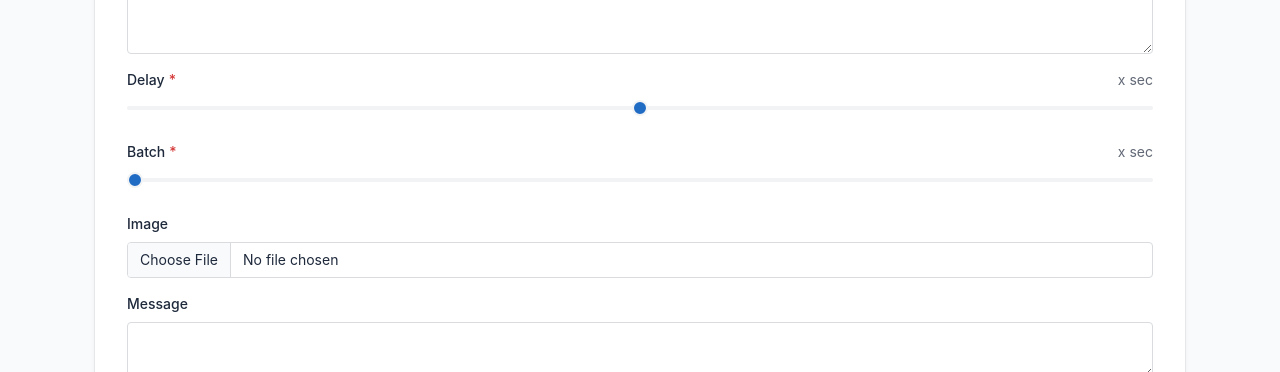
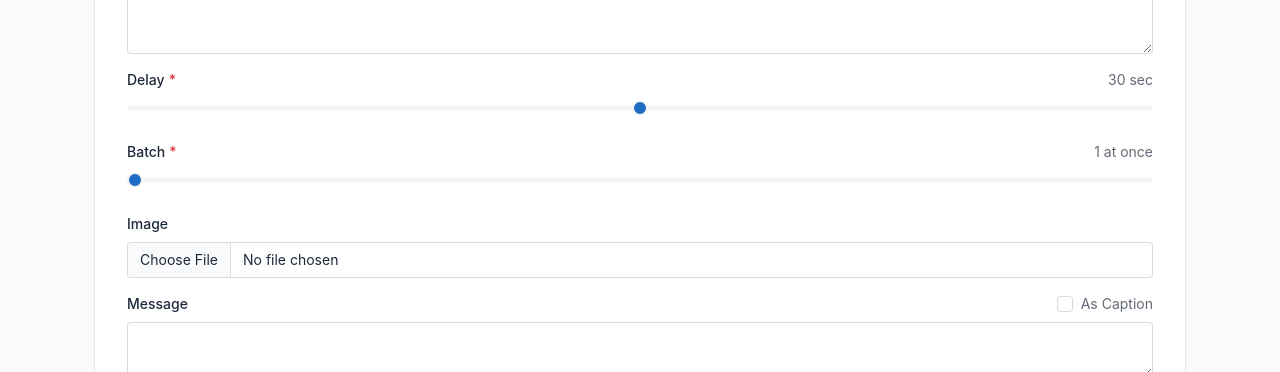
Before and after one commit to devnullsans/wa-react, a React (Create React App) app: page /sendm in a window 1280 px wide. Shown: the part 303-675 px from the top of the page. Built offline with nearby package versions, Linux system fonts and the light colour scheme; sample sign-in values are in the browser's storage.

Commit message:
some design changes

```diff
--- a/src/pages/AddWA.js
+++ b/src/pages/AddWA.js
@@ -57,8 +57,10 @@ export default function AddWA(props) {
       const body = await res.json();
       if (res.ok) {
         const event = body.data.event;
-        if (event === 'authenticated' || event === 'ready') navigate('/dashboard');
-        else {
+        if (event === 'authenticated' || event === 'ready') {
+          // navigate('/dashboard');
+          setAlerts([...alerts, { type: 'success', title: 'Whatsapp Connected!', text: '' }]);
+        } else {
           setQr(body.data.qr);
           setTimeout(fetchQR, 4e3);
         }
@@ -85,13 +87,15 @@ export default function AddWA(props) {
         </div>
         <div className="page-body">
           {loading && <Loader />}
-          <div className="container-xl">
-            <QRCode value={qr} />
-          </div>
+          {qr.length > 10 && (
+            <div className="container-xl">
+              <QRCode value={qr} />
+            </div>
+          )}
         </div>
+        <Alert list={alerts} setList={setAlerts} />
         <Footer />
       </div>
-      <Alert list={alerts} setList={setAlerts} />
     </>
   );
 }
--- a/src/pages/Campaigns.js
+++ b/src/pages/Campaigns.js
@@ -1,4 +1,4 @@
-import { Link, useLocation } from "react-router-dom";
+import { useLocation } from "react-router-dom";
 import { useState } from "react";
 import Alert from "../components/Alert";
 import Loader from "../components/Loader";
@@ -69,9 +69,9 @@ export default function Campaigns() {
             </div>
           </div>
         </div>
+        <Alert list={alerts} setList={setAlerts} />
         <Footer />
       </div >
-      <Alert list={alerts} setList={setAlerts} />
     </>
   );
 }
--- a/src/pages/Dashboard.js
+++ b/src/pages/Dashboard.js
@@ -114,13 +114,13 @@ export default function Dashboard(props) {
 									</div>
 								</div>
 							</div>
- */}
+							*/}
 						</div>
 					</div>
 				</div>
+				<Alert list={alerts} setList={setAlerts} />
 				<Footer />
 			</div>
-			<Alert list={alerts} setList={setAlerts} />
 		</>
 	);
 }
--- a/src/pages/SendM.js
+++ b/src/pages/SendM.js
@@ -10,18 +10,24 @@ import config from "../config";
 export default function SendM() {
   const navigate = useNavigate();
   const { state } = useLocation();
+  const [delay, setDelay] = useState(30);
+  const [batch, setBatch] = useState(1);
   const [loading, setLoading] = useState(false);
   const [alerts, setAlerts] = useState([]);
 
   const onSend = async (e) => {
     e.preventDefault();
     const data = new FormData(e.target);
-    const receivers = data.get('receivers');
-    data.delete('receivers');
-    receivers.split(',').forEach(r => data.append('receivers', r));
-    // if (!data.has('media') && !data.has('text')) {
-    //   setAlerts([...alerts, { type: 'warning', title: 'No message to send', text: 'Either choose image or enter message' }]);
+    // if (!data.get('media')?.size && !data.get('text')) {
+    //   return setAlerts([...alerts, { type: 'warning', title: 'No message to send', text: 'Either choose image or enter message' }]);
     // }
+    const receivers = data.get('receivers[]');
+    data.delete('receivers[]');
+    receivers.split(',')
+      .filter(r => /\d+/g.test(r))
+      .map(r => r.replace(/\D+/g, '').replace(/^0+/g, ''))
+      .map(r => r.length > 10 ? r : `91${r}`)
+      .forEach(r => data.append('receivers[]', r));
     try {
       setLoading(true);
       const res = await fetch(`${config.API_URL}/bot/send`, {
@@ -31,7 +37,6 @@ export default function SendM() {
       });
       if (res.ok) {
         setAlerts([...alerts, { type: 'success', title: 'Form Data posted', text: 'Yeeee' }]);
-        navigate('/dashboard');
       } else {
         setAlerts([...alerts, { type: 'warning', title: 'Nooooo', text: 'Why ???' }]);
       }
@@ -78,28 +83,36 @@ export default function SendM() {
                       Receiver
                       <span className="form-label-description">CSL</span>
                     </label>
-                    <textarea className="form-control" rows={3} name="receivers" required />
+                    <textarea className="form-control" rows={3} name="receivers[]" required />
                   </div>
                   <div className="mb-3">
                     <label className="form-label required">
                       Delay
-                      <span className="form-label-description">x sec</span>
+                      <span className="form-label-description">{delay} sec</span>
                     </label>
-                    <input type="range" className="form-range mb-2" min={5} max={55} step={5} defaultValue={30} name="delay" required />
+                    <input type="range" className="form-range mb-2" min={5} max={55} step={5} value={delay} onChange={e => setDelay(e.target.value)} name="delay" required />
                   </div>
                   <div className="mb-3">
                     <label className="form-label required">
                       Batch
-                      <span className="form-label-description">x sec</span>
+                      <span className="form-label-description">{batch} at once</span>
                     </label>
-                    <input type="range" className="form-range mb-2" min={1} max={5} step={1} defaultValue={1} name="batch" required />
+                    <input type="range" className="form-range mb-2" min={1} max={5} step={1} value={batch} onChange={e => setBatch(e.target.value)} name="batch" required />
                   </div>
                   <div className="mb-3">
                     <div className="form-label">Image</div>
                     <input type="file" accept="image/*" className="form-control" name="media" />
                   </div>
                   <div className="mb-3">
-                    <label className="form-label">Message</label>
+                    <label className="form-label">
+                      Message
+                      <span className="form-label-description">
+                        <label className="form-check">
+                          <input className="form-check-input" type="checkbox" name="caption" />
+                          <span className="form-check-label">As Caption</span>
+                        </label>
+                      </span>
+                    </label>
                     <textarea className="form-control" rows={2} name="text" />
                   </div>
                   <div className="card-footer">
@@ -113,9 +126,9 @@ export default function SendM() {
             </div>
           </div>
         </div>
+        <Alert list={alerts} setList={setAlerts} />
         <Footer />
       </div >
-      <Alert list={alerts} setList={setAlerts} />
     </>
   );
 }
```
